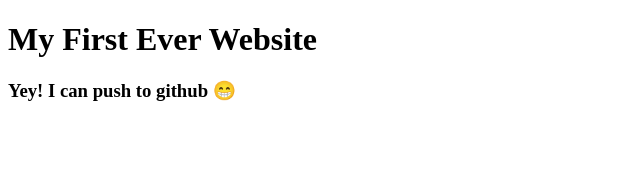
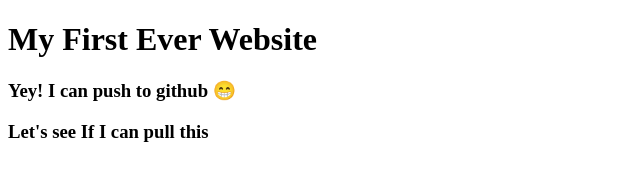
Before and after one commit to Rownokzahan/git-basic, a plain HTML site: page index.html in a window 1280 px wide. Shown: the whole page, without its empty margins (0-640 px from the left). Drawn offline with Linux system fonts and the light colour scheme.

Commit message:
Update index.html

```diff
--- a/index.html
+++ b/index.html
@@ -9,5 +9,6 @@
 <body>
     <h1>My First Ever Website</h1>
     <h3>Yey! I can push to github 😁</h3>
+    <h3> Let's see If I can pull this </h3>
 </body>
 </html>
```
